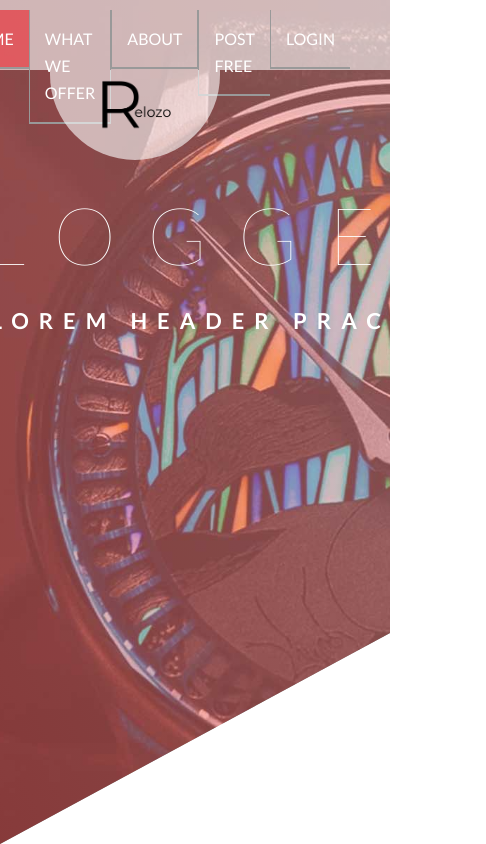
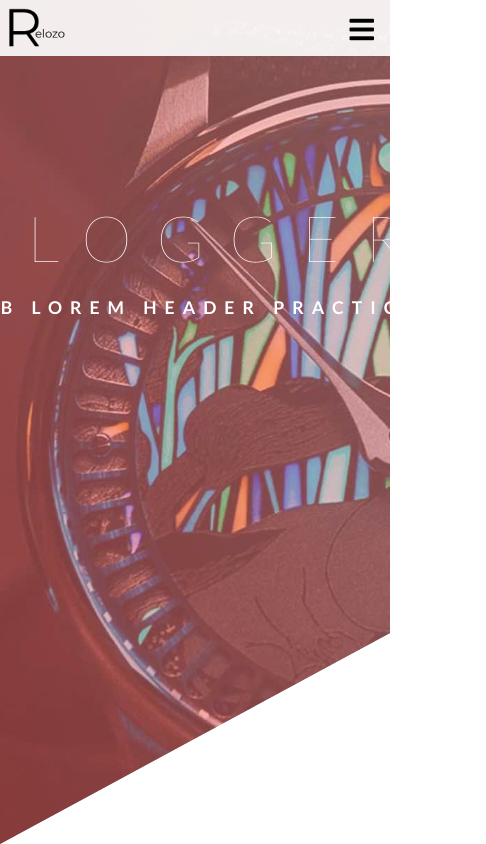
Before and after one commit to ericktomaliwan/html-practice, a website: page index.html in a window 390 px wide. Shown: the whole page, 486 px wide, since content can reach past the window. Drawn offline with nearby package versions, Linux system fonts and the light colour scheme.

Commit message:
Fixed mobile menu
Added more mixins
Fixed menu on mobile

```diff
--- a/index.html
+++ b/index.html
@@ -35,7 +35,7 @@
 
             <input type="checkbox" name="" id="btn-menu" class="hidden">
             <label for="btn-menu" class="icon-menu">
-                <i class="fas fa-bars bars"></i>
+                <i class="fas fa-bars bars hidden"></i>
                 <i class="fas fa-times times hidden"></i>
             </label>
 
@@ -68,9 +68,9 @@
 
 
 
-    <script src="https://code.jquery.com/jquery-3.3.1.slim.min.js" integrity="sha384-q8i/X+965DzO0rT7abK41JStQIAqVgRVzpbzo5smXKp4YfRvH+8abtTE1Pi6jizo" crossorigin="anonymous"></script>
+    <script src="https://code.jquery.com/jquery-3.6.0.min.js" integrity="sha256-/xUj+3OJU5yExlq6GSYGSHk7tPXikynS7ogEvDej/m4=" crossorigin="anonymous"></script>
     <script src="https://cdnjs.cloudflare.com/ajax/libs/popper.js/1.14.7/umd/popper.min.js" integrity="sha384-UO2eT0CpHqdSJQ6hJty5KVphtPhzWj9WO1clHTMGa3JDZwrnQq4sF86dIHNDz0W1" crossorigin="anonymous"></script>
     <script src="https://stackpath.bootstrapcdn.com/bootstrap/4.3.1/js/bootstrap.min.js" integrity="sha384-JjSmVgyd0p3pXB1rRibZUAYoIIy6OrQ6VrjIEaFf/nJGzIxFDsf4x0xIM+B07jRM" crossorigin="anonymous"></script>
-
+    <script src="js/menuClick.js"></script>
 </body>
 </html>
--- a/sass/abstracts/_mixins.scss
+++ b/sass/abstracts/_mixins.scss
@@ -73,6 +73,12 @@ lgdesktop
         };
     }
 
+    @if $screenSize == tabletLand12{
+        @media (max-width: 75em){
+            @content
+        };
+    }
+
     @if $screenSize == tabletLand13{
         @media (max-width: 81.25em){
             @content
--- a/sass/base/_base.scss
+++ b/sass/base/_base.scss
@@ -9,6 +9,21 @@ html{
     //1 rem = 10px;
     //10 / 16 * 100
     font-size: 62.5%;
+
+    @include mediaQuery (tabletLand12){ //1 rem i decrease to 9px. 9/16
+        font-size: 56.25%;
+    }
+
+    @include mediaQuery (tabletPort9){
+        font-size: 50%;
+    }
+
+    @include mediaQuery (desktop){
+        font-size: 75%;
+    }
+
+
+
 }
 
 body{
--- a/sass/layout/_main-menu.scss
+++ b/sass/layout/_main-menu.scss
@@ -26,10 +26,9 @@
 
 
     &__logo--hidden{
-        visibility: hidden;
         display: none;
         height: 5rem;
-        margin-top: -2rem;
+        margin-top: 1rem;
     }
 
     .menu{
@@ -93,4 +92,63 @@
         display:none;
     }
 
+    @include mediaQuery (tabletPort7){
+        &__logo-container{
+            display: none;
+        }
+
+        &__logo--hidden{
+            display: block;
+        }
+
+        background-color: rgba($color-white, .9);
+        .bars {
+            display: block;
+            margin-top: -5rem;
+        }
+        .icon-menu{
+            float:right;
+            margin-top: 1rem;
+            margin-right: 2rem;
+            font-size: 3.5rem;
+            cursor: pointer;
+            color: $color-black;
+            &:hover{
+                text-shadow: 0 1rem 2rem rgba($color-crimson-red, .8);
+            }
+        }
+
+        .menu{
+            position:absolute;
+            top:5rem;
+            width: 100%;
+            left:0;
+            background-color: $profile-color-grey-light-4;
+            transform: translateX(-100%);
+            transform: all .5s ease-out;
+        }
+
+        .menu ul{
+            display:block;
+        }
+
+        .menu ul li:hover ul{
+            display:none;
+        }
+
+        #btn-menu:checked ~ .menu {
+            transform: translateX(0%);
+        }
+
+        #btn-menu:checked ~ .icon-menu {
+            .bars{
+                display:none;
+            }
+            .times{
+                display:block;
+                margin-top: -5rem;
+            }
+        }
+    }
+
 }// end of main menu .scss
```
Also changed, not shown: css/style.css, js/menuClick.js (added), 2 other files.
